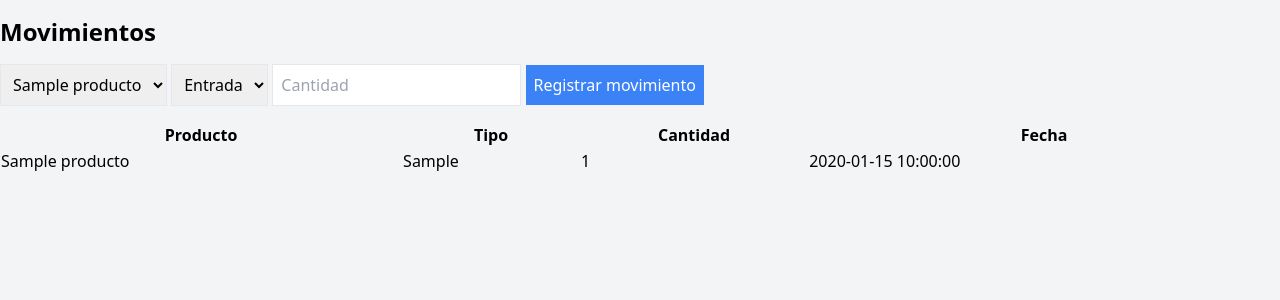
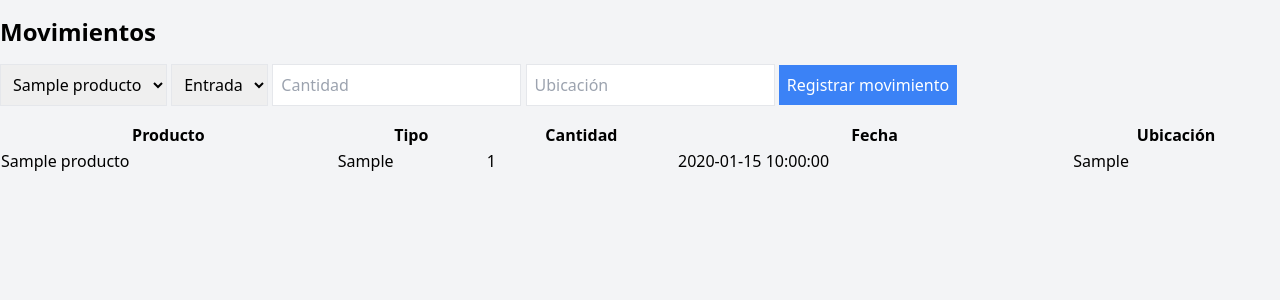
Before and after one commit to jeancpo/inventory_25, a Flask app: page /movimientos in a window 1280 px wide. Shown: the part 56-356 px from the top of the page. Run offline with Flask 3, Linux system fonts and the light colour scheme; tables that the repository leaves empty hold one stand-in row (values such as "Sample post"); some libraries are stand-ins or nearby versions.

Commit message:
add location

```diff
--- a/app/models.py
+++ b/app/models.py
@@ -12,5 +12,6 @@ class Movimiento(db.Model):
     tipo = db.Column(db.String(10), nullable=False)  # 'entrada' o 'salida'
     cantidad = db.Column(db.Integer, nullable=False)
     fecha = db.Column(db.DateTime, default=datetime.utcnow)
+    location = db.Column(db.String(100), nullable=True)  # New location field
 
     producto = db.relationship('Producto', backref=db.backref('movimientos', lazy=True))
--- a/app/templates/movimientos.html
+++ b/app/templates/movimientos.html
@@ -12,6 +12,7 @@
         <option value="salida">Salida</option>
     </select>
     <input type="number" name="cantidad" placeholder="Cantidad" class="p-2 border" required>
+    <input type="text" name="location" id="location" placeholder="Ubicación" class="p-2 border">
     <button type="submit" class="bg-blue-500 text-white p-2">Registrar movimiento</button>
 </form>
 <table class="table-auto w-full mt-4">
@@ -21,6 +22,7 @@
             <th>Tipo</th>
             <th>Cantidad</th>
             <th>Fecha</th>
+            <th>Ubicación</th>
         </tr>
     </thead>
     <tbody>
@@ -30,6 +32,7 @@
             <td>{{ movimiento.tipo }}</td>
             <td>{{ movimiento.cantidad }}</td>
             <td>{{ movimiento.fecha }}</td>
+            <td>{{ movimiento.location }}</td>
         </tr>
         {% endfor %}
     </tbody>
```
Also changed, not shown: README.md (added).
